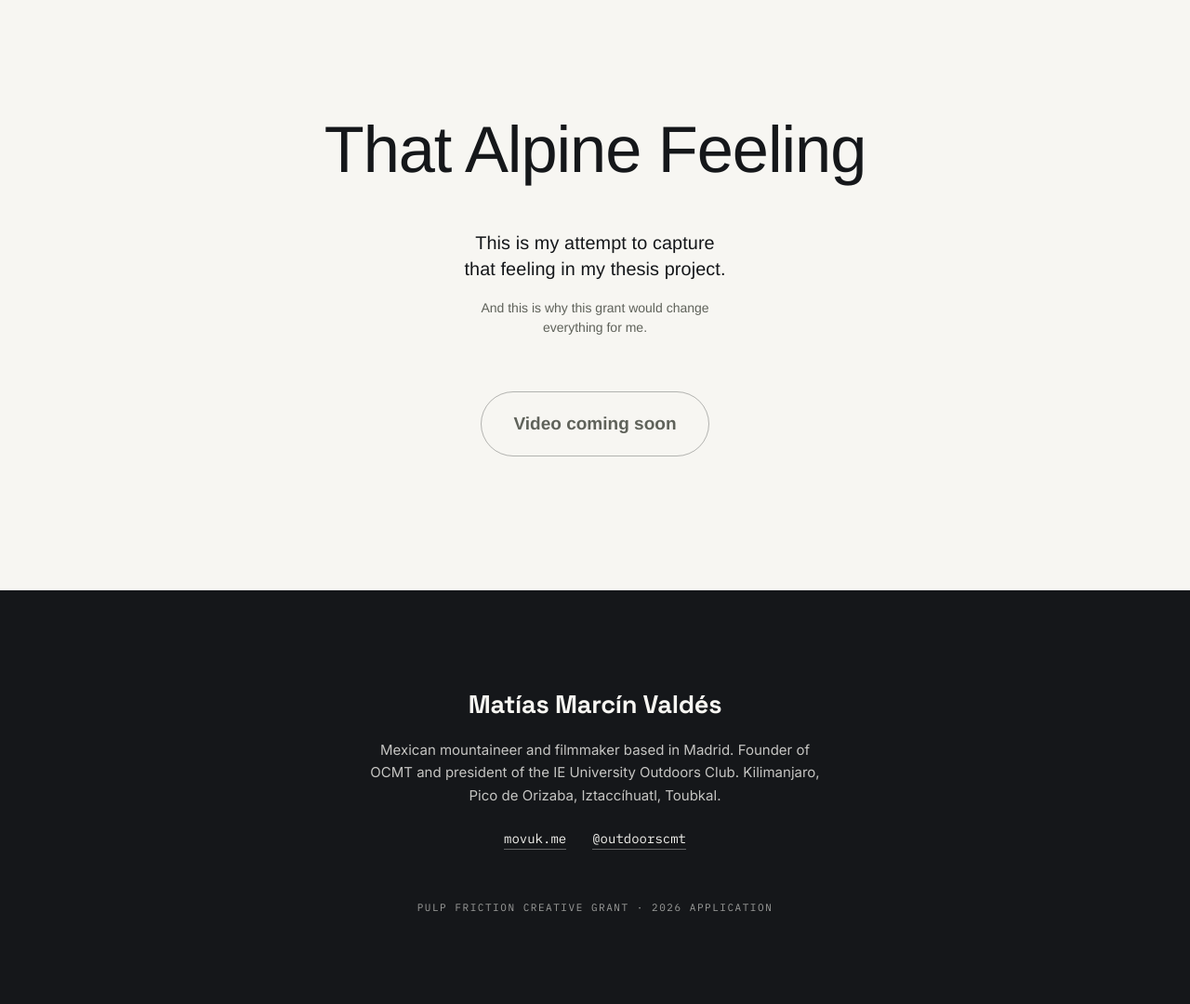
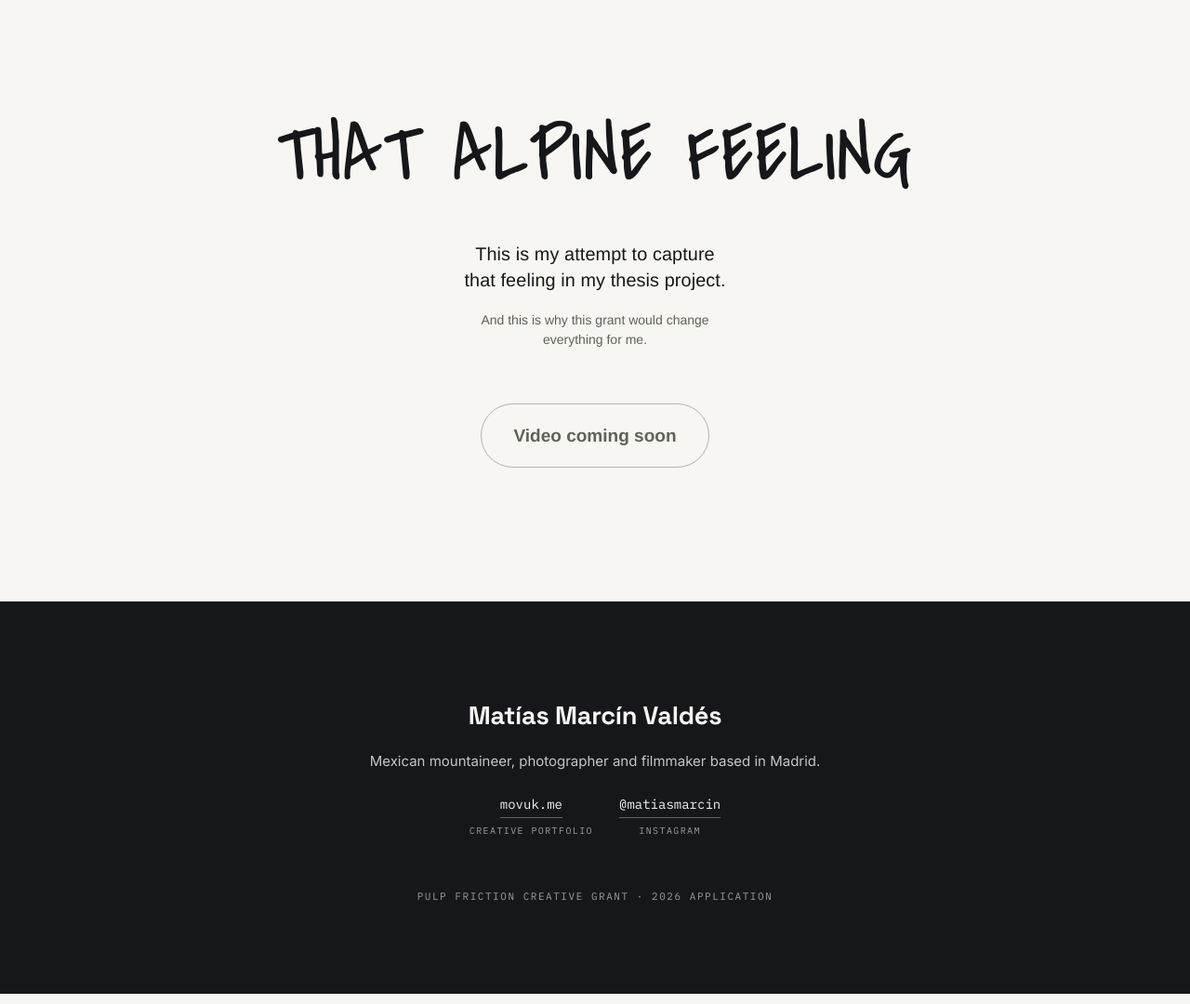
Before and after one commit to movuk99/that-alpine-feeling, a plain HTML site: page index.html in a window 1280 px wide. Shown: the part 5220-6300 px from the top of the page at 93% size. Drawn offline with Linux system fonts and the light colour scheme.

Commit message:
Hand-drawn closing title, shorter bio and personal Instagram
Set the closing title in Covered By Your Grace, a hand-drawn face in
the spirit of the Bedrock logo. Shorten the bio, label movuk.me as the
creative portfolio and switch Instagram to @matiasmarcin.

Co-Authored-By: Claude Opus 5.5 <noreply@anthropic.com>

```diff
--- a/index.html
+++ b/index.html
@@ -27,10 +27,10 @@
 
   <link rel="preconnect" href="https://fonts.googleapis.com">
   <link rel="preconnect" href="https://fonts.gstatic.com" crossorigin>
-  <link rel="stylesheet" href="https://fonts.googleapis.com/css2?family=Space+Grotesk:wght@500;700&family=Inter:wght@400;500&family=IBM+Plex+Mono:wght@400;500&display=swap">
+  <link rel="stylesheet" href="https://fonts.googleapis.com/css2?family=Space+Grotesk:wght@500;700&family=Inter:wght@400;500&family=IBM+Plex+Mono:wght@400;500&family=Covered+By+Your+Grace&display=swap">
   <link rel="preload" as="image" href="images/01.jpg">
-  <link rel="stylesheet" href="styles.css?v=4">
-  <script src="script.js?v=4" defer></script>
+  <link rel="stylesheet" href="styles.css?v=5">
+  <script src="script.js?v=5" defer></script>
 </head>
 <body>
 
@@ -85,11 +85,11 @@
   <footer class="end">
     <div class="end__info">
       <p class="end__name">Matías Marcín Valdés</p>
-      <p class="end__bio">Mexican mountaineer and filmmaker based in Madrid. Founder of OCMT and president of the IE&nbsp;University Outdoors Club. Kilimanjaro, Pico de Orizaba, Iztaccíhuatl, Toubkal.</p>
+      <p class="end__bio">Mexican mountaineer, photographer and filmmaker based in Madrid.</p>
       <ul class="end__links">
         <li data-email-item hidden><a data-email href="#">Email</a></li>
-        <li><a data-portfolio href="https://movuk.me" target="_blank" rel="noopener">movuk.me</a></li>
-        <li><a data-instagram href="https://www.instagram.com/outdoorscmt/" target="_blank" rel="noopener">@outdoorscmt</a></li>
+        <li><a data-portfolio href="https://movuk.me" target="_blank" rel="noopener">movuk.me</a><span class="end__caption">Creative portfolio</span></li>
+        <li><a data-instagram href="https://www.instagram.com/matiasmarcin/" target="_blank" rel="noopener">@matiasmarcin</a><span class="end__caption">Instagram</span></li>
       </ul>
       <p class="end__note label">Pulp Friction Creative Grant · 2026 application</p>
     </div>
--- a/script.js
+++ b/script.js
@@ -9,7 +9,7 @@ const CONFIG = {
   // Contact. Leave EMAIL empty to hide it.
   EMAIL: "",
   PORTFOLIO_URL: "https://movuk.me",
-  INSTAGRAM: "outdoorscmt", // without the @
+  INSTAGRAM: "matiasmarcin", // without the @
 
   // The question on the first screen.
   QUESTION: "Have you ever felt minuscule in a place so gigantic?", // over 01.jpg
--- a/styles.css
+++ b/styles.css
@@ -1,7 +1,7 @@
 /* That Alpine Feeling — styles
    Palette and labels follow movuk.me: warm paper, near-black ink,
    IBM Plex Mono labels. Phrases in Helvetica Neue Light, closing title in
-   Helvetica Neue Regular (as on the Bedrock Foundation site). */
+   Covered By Your Grace, a hand-drawn face in the spirit of the Bedrock logo. */
 
 :root {
   --paper: #F7F6F2;
@@ -213,11 +213,12 @@ a { color: inherit; }
 }
 .interlude__title {
   margin: 0 0 clamp(20px, 4vh, 40px);
-  font-family: var(--helvetica);
+  font-family: "Covered By Your Grace", "Marker Felt", "Comic Sans MS", cursive;
   font-weight: 400;
-  font-size: clamp(2.2rem, 1.2rem + 4vw, 4.6rem);
-  line-height: 1.05;
-  letter-spacing: -.015em;
+  font-size: clamp(2.6rem, 1.4rem + 5vw, 5.8rem);
+  line-height: 1;
+  letter-spacing: .01em;
+  text-transform: uppercase;
 }
 .interlude .phrase { max-width: 30ch; }
 .interlude__note {
@@ -292,6 +293,21 @@ a { color: inherit; }
   font-family: var(--mono);
   font-size: 14px;
 }
+.end__links { align-items: flex-start; }
+.end__links li {
+  display: flex;
+  flex-direction: column;
+  align-items: center;
+  gap: 6px;
+}
+.end__links li[hidden] { display: none; }
+.end__caption {
+  font-family: var(--mono);
+  font-size: 10px;
+  letter-spacing: .14em;
+  text-transform: uppercase;
+  color: rgba(247, 246, 242, .6);
+}
 .end__links a {
   text-decoration: none;
   border-bottom: 1px solid rgba(247, 246, 242, .35);
```
Also changed, not shown: 1 other file.
